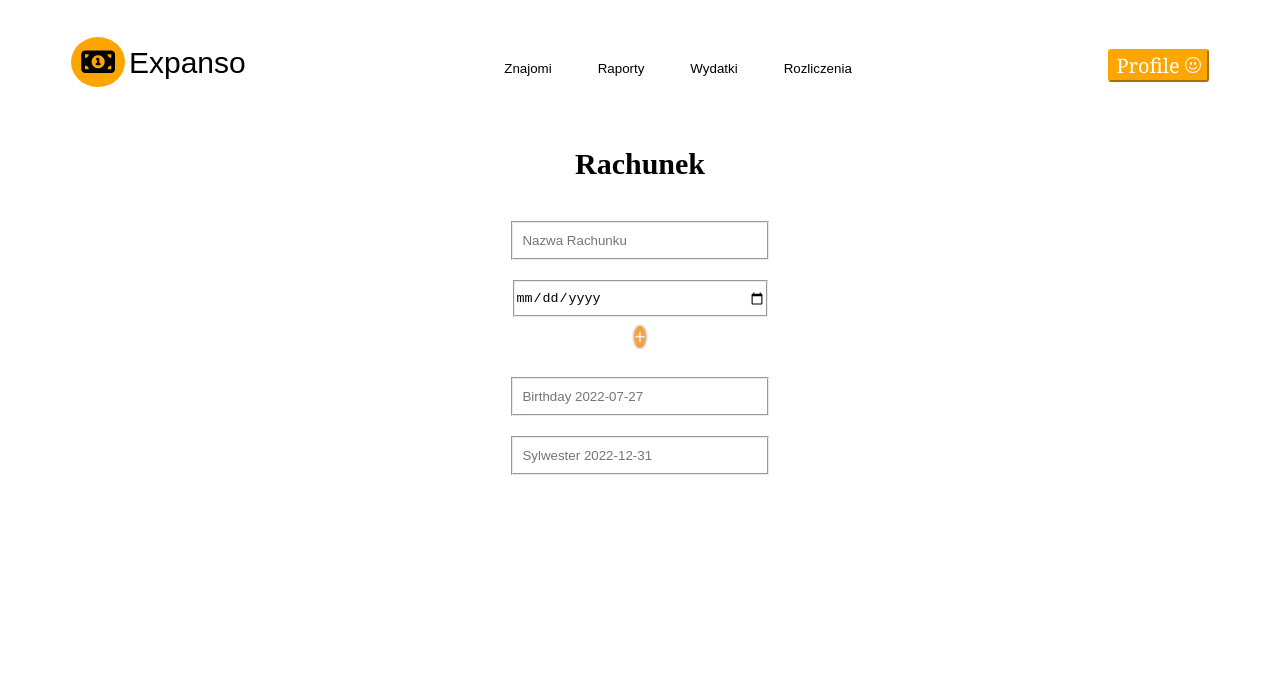
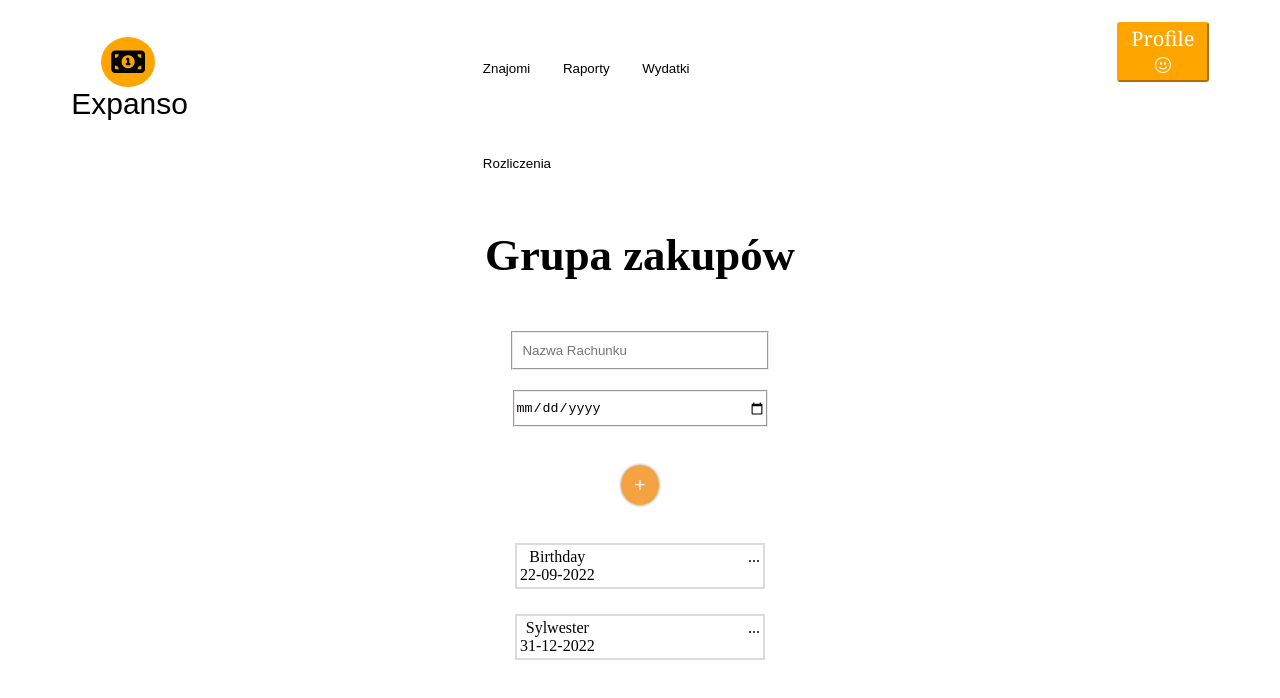
Before and after one commit to MatyldaB94/Expanso, a plain HTML site: page Add-Expanse-Group/index.html in a window 1280 px wide. Drawn offline with Linux system fonts and the light colour scheme.

Commit message:
refacotr: add new style and class

```diff
--- a/Add-Expanse-Group/index.html
+++ b/Add-Expanse-Group/index.html
@@ -45,7 +45,7 @@
         </div>
     </header>
     <div class="container">
-        <h1 class="title">Rachunek</h1>
+        <h1 class="title">Grupa zakupów</h1>
         <div>
             <div class="inputs">
                 <input type="text" name="name" class="input-position" placeholder="  Nazwa Rachunku"
@@ -53,16 +53,28 @@
             </div>
             <input type="date" name="name" class="input-position" placeholder="  Data" style="height:33px; width:250px">
         </div>
-        <a href="#" class="round-button">+</a>
-        <div class="inputs">
-            <input type="text" name="birthday" id="birth" class="input-position" placeholder="  Birthday 2022-07-27"
-                style="height:33px; width:250px">
+        <div class="round-button1">
+            <a href="#" class="round-button">+</a>
         </div>
-        <input type="text" name="new-year" class="input-position" placeholder="  Sylwester 2022-12-31"
-            style="height:33px; width:250px">
+        <div class="diwy">
+            <div class="tile">
+                <div>
+                    <p class="tile-title">Birthday</p>
+                    <p class="sub-title">22-09-2022</p>
+                </div>
+                <div class="tile-button">...</div>
+            </div>
+            <div class="tile">
+                <div>
+                    <p class="tile-title">Sylwester</p>
+                    <p class="sub-title">31-12-2022</p>
+                </div>
+                <div class="tile-button">...</div>
+            </div>
+
+        </div>
+
     </div>
-    </div>
-
 
 </body>
 
--- a/Add-Expanse-Group/style.css
+++ b/Add-Expanse-Group/style.css
@@ -1,10 +1,10 @@
 .button {
 
-    padding-inline: 20px;
+    padding-inline: 1em;
     margin-top: 50px;
     border-color: white;
     background-color: white;
-    margin-bottom: 50px;
+    margin-bottom: 8%;
     border-bottom: 0px;
     border-right: 0px;
     font-family: Arial, Helvetica, sans-serif;
@@ -20,8 +20,7 @@
 .brand-name {
     font-family: Arial, Helvetica, sans-serif;
     font-size: 30px;
-
-
+    margin-right: 200px;
 }
 
 .container1 {
@@ -36,6 +35,7 @@
     border-color: orange;
     border-radius: 3px;
     color: white;
+    margin-left: 320px;
 
     font-size: 20px;
     font-family: Cambria, Cochin, Georgia, Times, 'Times New Roman', serif !important
@@ -44,7 +44,7 @@
 .title {
     text-align: center;
     font-family: 'Times New Roman', Times, serif;
-    font-size: 30px;
+    font-size: 280%;
 }
 
 .icon {
@@ -52,6 +52,8 @@
     font-size: 30px;
     border-radius: 50%;
     border: 10px solid orange;
+    margin-left: 30px;
+
 }
 
 .container {
@@ -66,8 +68,8 @@
 
 
 .round-button {
-
-    width: 40px;
+    display: block;
+    width: 3%;
     height: 40px;
     line-height: 40px;
     border-radius: 50%;
@@ -77,6 +79,47 @@
     box-shadow: 0 0 3px gray;
     font-size: 20px;
     font-weight: bold;
+    margin: 3% 0;
 
-    margin-top: 20px;
+
+
 }
+
+.tile {
+
+    display: flex;
+    justify-content: space-between;
+    padding: 3px;
+    border: 2px solid rgb(221, 218, 218);
+    margin-bottom: 10%;
+
+}
+
+.diwy {
+    width: 250px;
+    margin: 0 auto;
+}
+
+.tile-title {
+    margin: 0;
+}
+
+.sub-title {
+    margin: 0;
+}
+
+.tile-button {
+    cursor: pointer;
+
+
+}
+
+.tile-button:active {
+    border: 2px solid rgb(155, 155, 156);
+
+}
+
+.round-button1 {
+    display: flex;
+    justify-content: center;
+}
```
